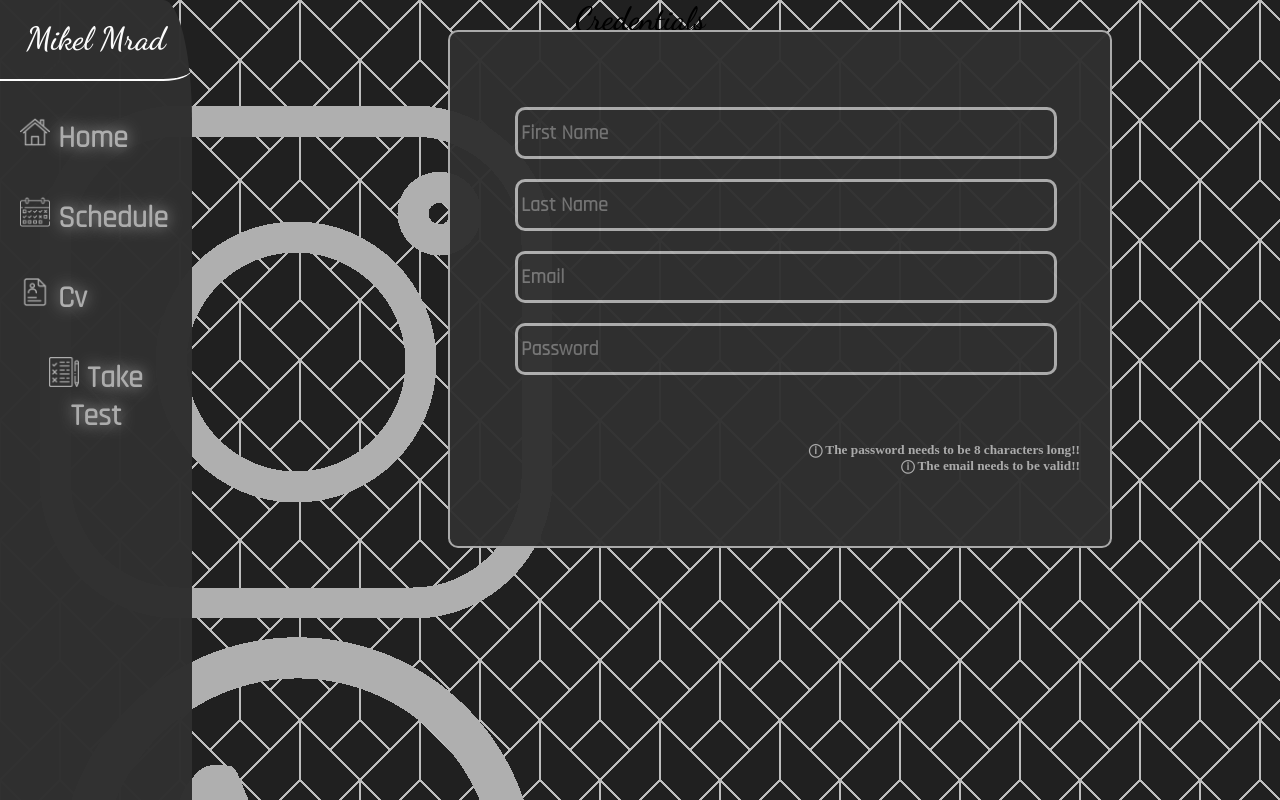
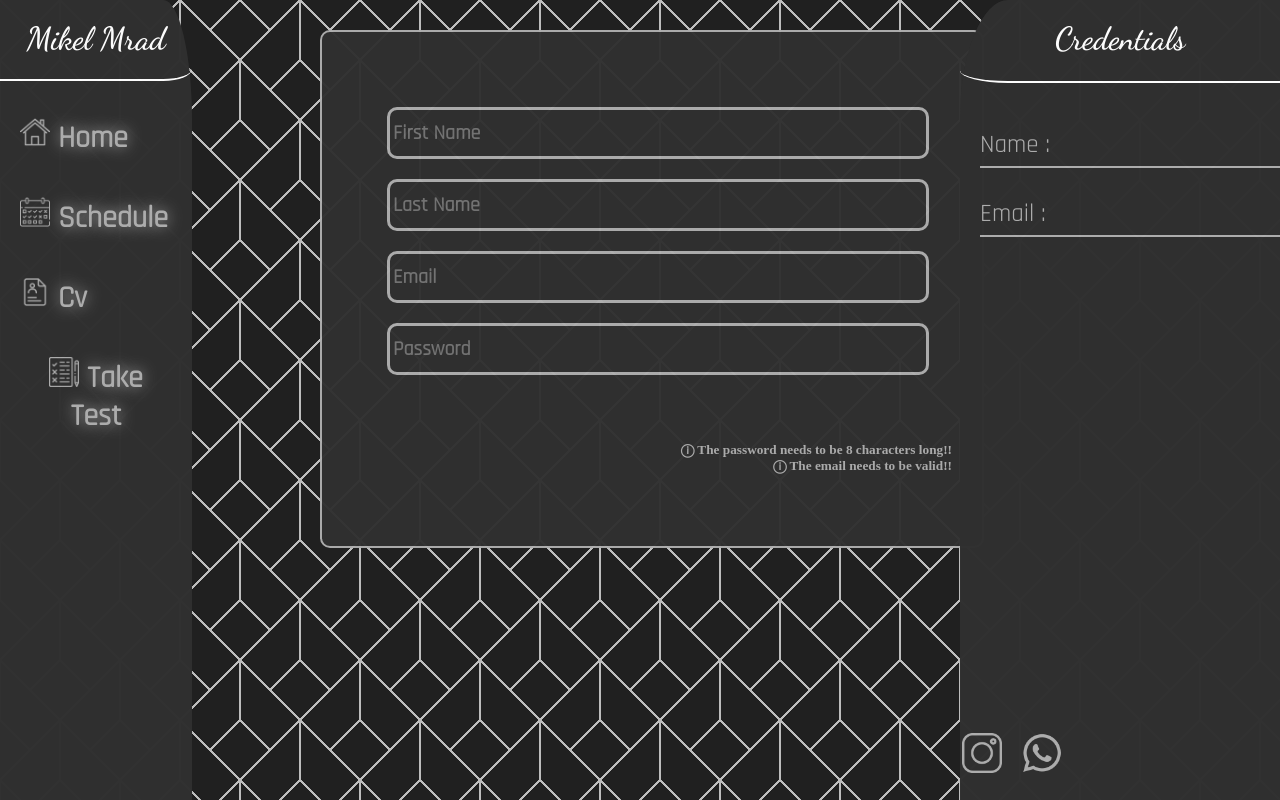
Before and after one commit to mikelcmrad/mikelmrad, a plain HTML site: page login.html in a window 1280 px wide. Shown: the top 800 px of the page. Drawn offline with Linux system fonts and the light colour scheme.

Commit message:
Update styleLogin.css

```diff
--- a/styleLogin.css
+++ b/styleLogin.css
@@ -3,7 +3,7 @@
     padding: 30px;
     position :fixed;
     top: 30px;
-    left: 35%;
+    left: 25%;
     background-color: #303030;
     border: 2px solid #AFAFAF;
     display: flex;
@@ -66,3 +66,57 @@
     color: #AFAFAF;
     text-transform: uppercase;
   }
+
+  /*right*/
+  .rightInfo {
+    width: 25%;
+    background-color: #303030;
+    opacity: 99%;
+    position :fixed;
+    top: 0;
+    bottom: 0;
+    right: 0;
+    text-align: center;
+    border-top-left-radius: 15%;
+  }
+  .rightInfo h1{
+    color: white;
+    padding : 20px 0 23px 0;
+    border-bottom-left-radius: 15%;
+    border-bottom: solid white 2px ;
+  }
+  .infoUl{
+    list-style-type: none;
+    padding : 0px ;
+  }
+  .infoUl li{
+    font-size: 25px;
+    padding: 30px 0 5px 0;
+    margin-left: 20px;
+    display: flex;
+    color: #AFAFAF;
+    border-bottom: solid #AFAFAF 2px ;
+    font-family: 'Rajdhani', sans-serif;
+  }
+  .icons {
+    width: 40px;
+    transition: all 0.3s;
+  }
+
+  .icons:hover{
+    filter: invert(100%);
+  }
+  .icoUl{
+    list-style-type: none;
+    display: flex;
+    flex-direction: row;
+    position: fixed;
+    right: 17%;
+    bottom: 0;
+  }
+  .icoUl li{
+    font-size: 25px;
+    padding: 30px 0 5px 0;
+    margin-left: 20px;
+    color: #AFAFAF;
+  }
```
